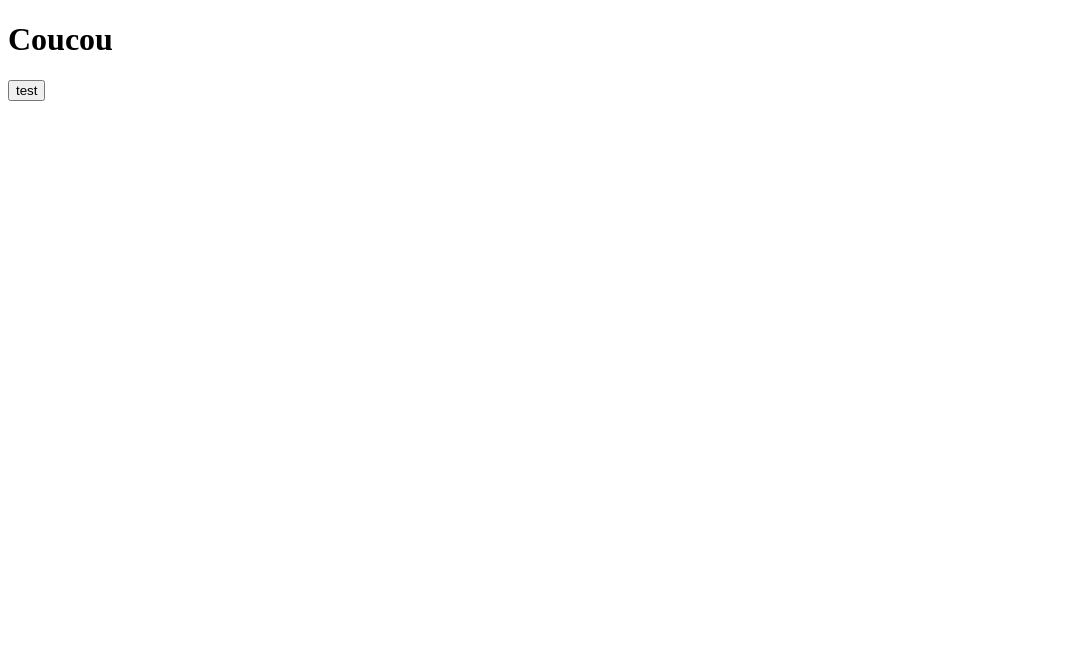
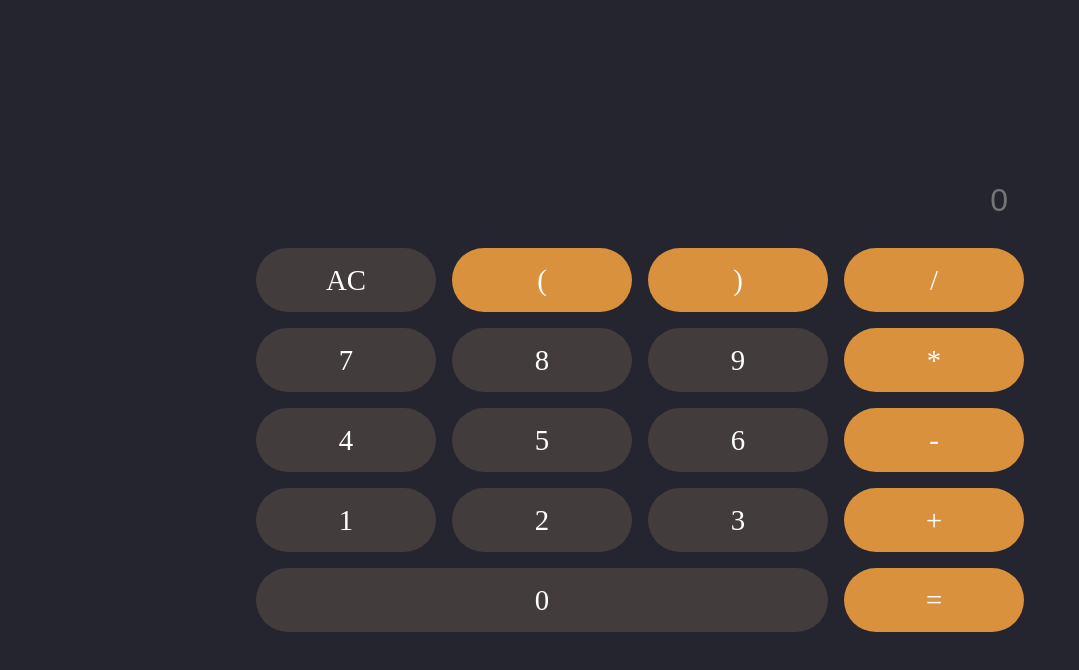
Before and after one commit to GeneralPlayfix/b3-c2-dev-tu-leclerc-colin-fournier-florian, a website: page index.html in a window 1280 px wide. Shown: the whole page, without its empty margins (0-1079 px from the left). Drawn offline with Linux system fonts and the light colour scheme.

Commit message:
front design

```diff
--- a/index.html
+++ b/index.html
@@ -1,4 +1,4 @@
-<!DOCTYPE html>
+<!-- <!DOCTYPE html>
 <html lang="en">
 <head>
     <meta charset="UTF-8">
@@ -11,12 +11,52 @@
     <button onclick="calculate(this)">test</button>
     <script>
         function calculate(calcul){
-            fetch("http://localhost:3000/calculate")
-                .then(response => response.json())
-                .then(response => console.log(response))
-                .catch(error => alert("Erreur : " + error));
+
         }
 
     </script>
 </body>
+</html> -->
+<!DOCTYPE html>
+<html lang="fr">
+<head>
+    <meta charset="UTF-8">
+    <meta http-equiv="X-UA-Compatible" content="IE=edge">
+    <meta name="viewport" content="width=device-width, initial-scale=1.0">
+    <!-- CSS only -->
+    <link rel="stylesheet" type="text/css" href="css/style.css" />
+    <title>Calculatrice</title>
+    <script src="js/script.js"></script>
+</head>
+<body>
+        <div id="calculatrice">
+            <div id="affichage">
+                <input type="text" id="res" placeholder="0" autocomplete="off" disabled>
+            </div>
+            <div id="clavier">
+                <div class="touches" id="ac">AC</div>
+                <div class="touches operateurs">(</div>
+                <div class="touches operateurs">)</div>
+                <div class="touches operateurs">/</div>
+                <div class="touches">7</div>
+                <div class="touches">8</div>
+                <div class="touches">9</div>
+                <div class="touches operateurs">*</div>
+                <div class="touches" >4</div>
+                <div class="touches" >5</div>
+                <div class="touches" >6</div>
+                <div class="touches operateurs">-</div>
+                <div class="touches" >1</div>
+                <div class="touches" >2</div>
+                <div class="touches" >3</div>
+                <div class="touches operateurs">+</div>
+                <div class="touches" id="zero" >0</div>
+
+                <div class="touches operateurs">=</div>
+
+            </div>
+    </div>
+    <script>
+    </script>
+</body>
 </html>
--- /dev/null
+++ b/public/css/style.css
@@ -0,0 +1,56 @@
+:root{
+    --black-background:rgb(36, 37, 46);
+    --black-box:rgb(66, 60, 60);
+}
+* {
+    margin: 0;
+    padding: 0;
+    box-sizing: border-box;
+}
+
+body{
+    display: flex;
+    justify-content: center;
+    align-items: center;
+    height: 100vh;
+    background-color: var(--black-background);
+}
+#calculatrice {
+    width: 60%;
+}
+#res{
+    width: 100%;
+    border:none;
+    text-align: end;
+    margin-bottom: 1rem;
+    height: 4rem;
+    font-size: 2rem;
+    background-color: transparent;
+    color: white;
+    padding-right: 1rem;
+}
+#clavier {
+    display: grid;
+    grid-gap:1rem;
+    grid-template-columns: repeat(4, 1fr);
+
+}
+.touches{
+    background-color: var(--black-box);
+    color: white;
+    display: flex;
+    align-items: center;
+    justify-content: center;
+    height: 4rem;
+    border-radius: 300px;
+    font-size: 1.8rem;
+}
+.touches:hover{
+    cursor: pointer;
+}
+.operateurs{
+    background-color: rgb(218, 145, 61);
+}
+#zero{
+    grid-column: 1/4;
+}
--- /dev/null
+++ b/public/js/script.js
@@ -0,0 +1,22 @@
+window.addEventListener('DOMContentLoaded', (event) => {
+    const keys = document.querySelectorAll(".touches");
+    keys.forEach(key => key.addEventListener('click', event => {
+        const printedResult = document.getElementById("res");
+        if(event.target.innerHTML == "AC") return printedResult.value = ""
+
+
+        let value = printedResult.value;
+
+        if(event.target.innerHTML !== "=")
+            value += event.target.innerHTML;
+        if(event.target.innerHTML === "="){
+            // fetch("http://localhost:3000/calculate")
+            //     .then(response => response.json())
+            //     .then(response => console.log(response))
+            //     .catch(error => alert("Erreur : " + error));
+
+        }
+        printedResult.value = value;
+    }));
+
+});
--- a/server.js
+++ b/server.js
@@ -1,6 +1,8 @@
 const express = require('express');
+const evaluate = require('./eval');
 const app = express();
 
+app.use(express.static(__dirname + '/public'));
 
 app.get('/', (req, res) => {
     res.sendFile(__dirname + '/index.html');
```
